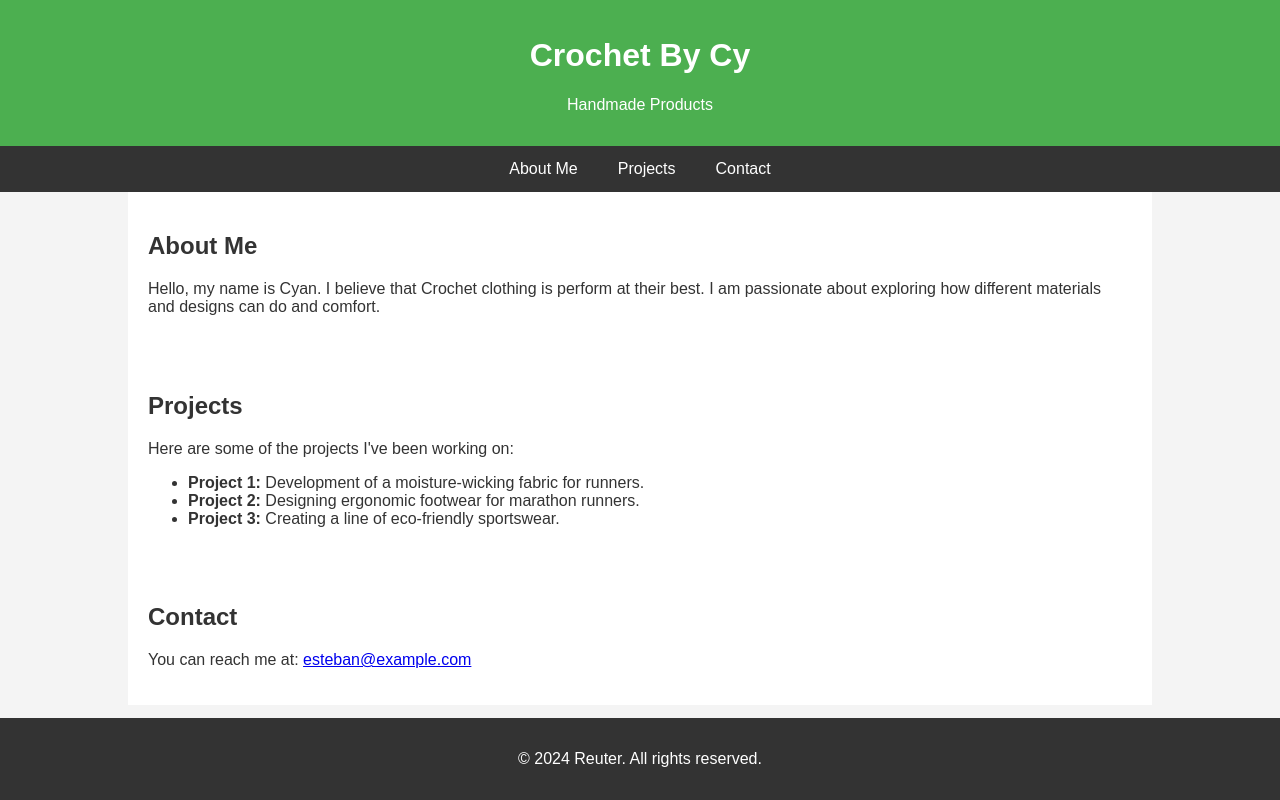
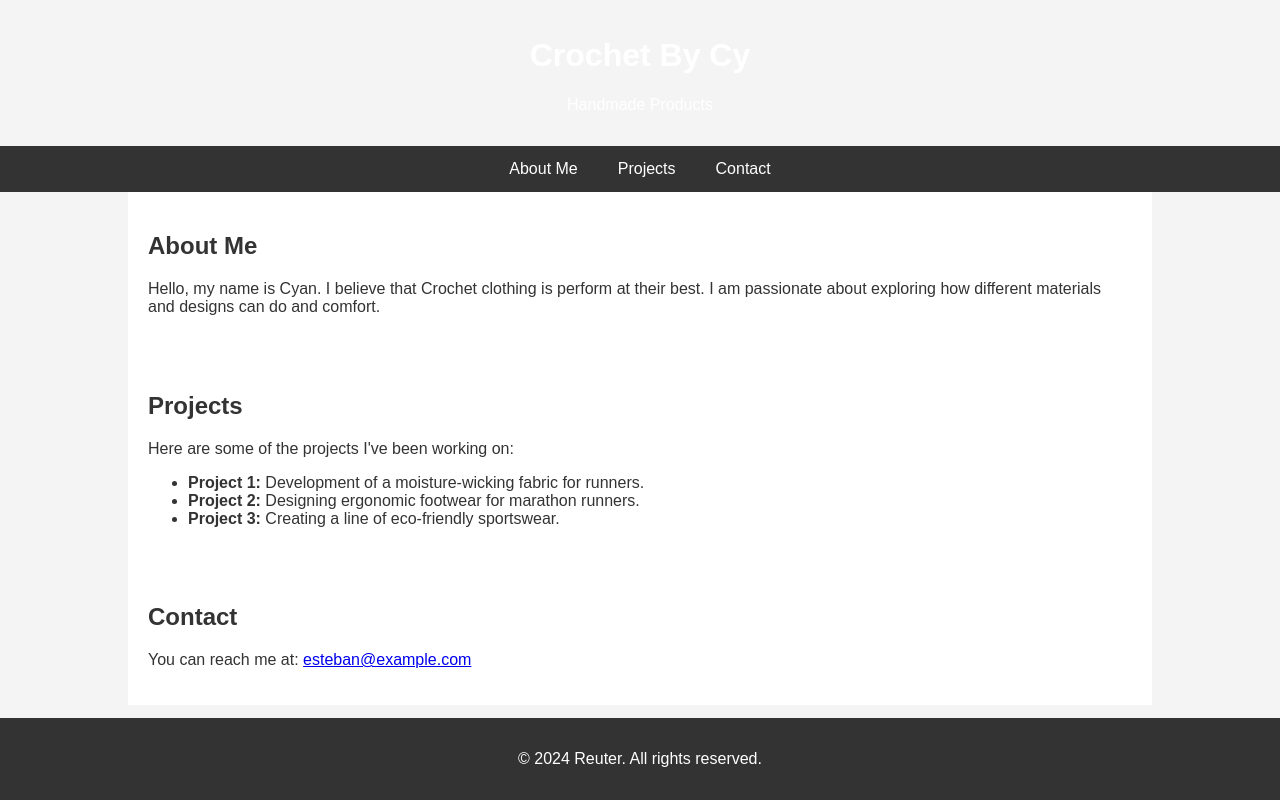
Before and after one commit to JuanNietoB/crochetbycy, a plain HTML site: page index.html in a window 1280 px wide. Drawn offline with Linux system fonts and the light colour scheme.

Commit message:
Update index.html

```diff
--- a/index.html
+++ b/index.html
@@ -13,7 +13,7 @@
             color: #333;
         }
         header {
-            background-color: #4CAF50; /* Green color */
+            background-color: #blue; /* Green color */
             color: white;
             text-align: center;
             padding: 1em 0;
```
